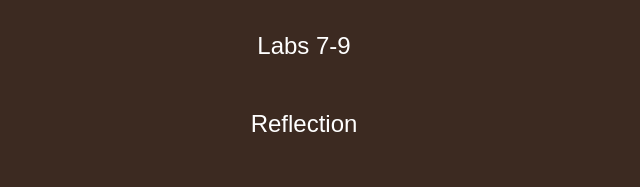
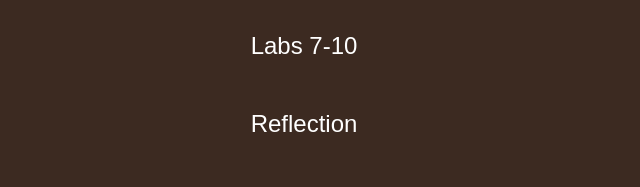
Before and after one commit to jaybprogram/pro, a plain HTML site: page index.html in a window 1280 px wide. Shown: the part 237-424 px from the top of the page, 326-966 px from the left. Drawn offline with Linux system fonts and the light colour scheme; a web font is replaced by a local one.

Commit message:
Update index.html

```diff
--- a/index.html
+++ b/index.html
@@ -18,7 +18,7 @@
 
             <li><a href="labs1&3.html">Labs 1-3</a></li>
             <li><a href="labs4&6.html">Labs 4-6</a></li>
-            <li><a href="labs7&9.html">Labs 7-9</a></li>
+            <li><a href="labs7&9.html">Labs 7-10</a></li>
             <li><a href="reflection.html">Reflection</a></li>
         </ul>
     </nav>
```
